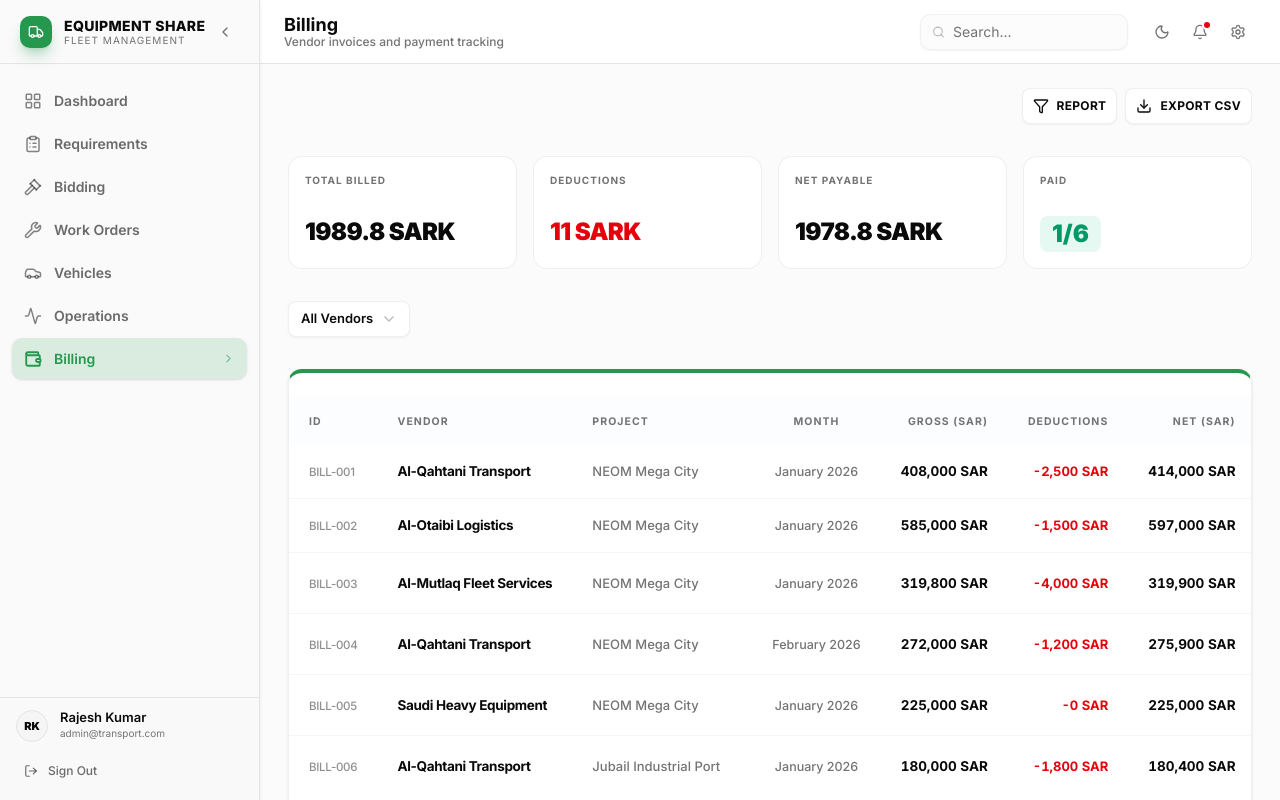
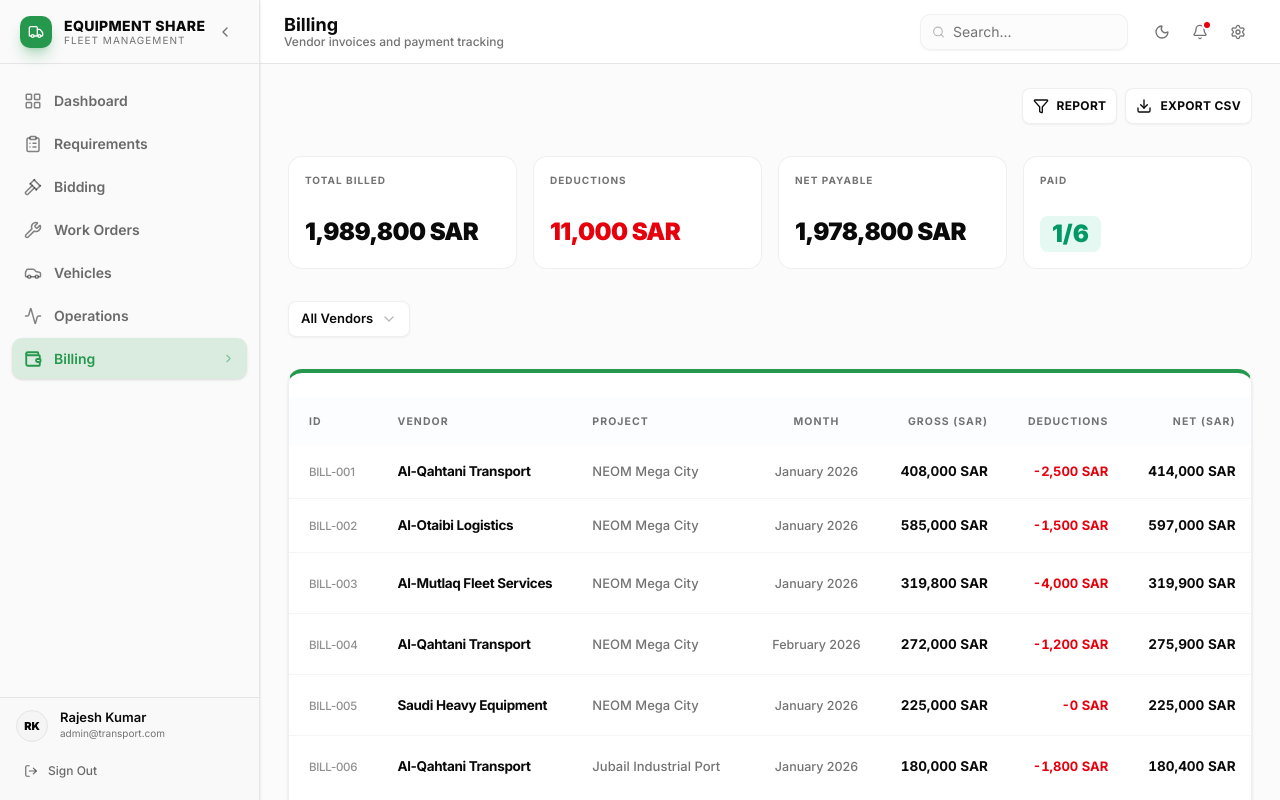
Before and after one commit to awaneesh-anzney/equipmentadmin, a Next.js app: page /billing in a window 1280 px wide. Built offline with nearby package versions, Linux system fonts and the light colour scheme.

Commit message:
total amount changes

```diff
--- a/src/components/billing/BillingStats.tsx
+++ b/src/components/billing/BillingStats.tsx
@@ -15,17 +15,17 @@
     const stats = [
         {
             label: "TOTAL BILLED",
-            value: `${(totalBilled / 1000).toFixed(1)} SARK`,
+            value: `${totalBilled.toLocaleString()} SAR`,
             color: "text-foreground",
         },
         {
             label: "DEDUCTIONS",
-            value: `${(totalDeductions / 1000).toFixed(0)} SARK`,
+            value: `${totalDeductions.toLocaleString()} SAR`,
             color: "text-destructive",
         },
         {
             label: "NET PAYABLE",
-            value: `${((totalBilled - totalDeductions) / 1000).toFixed(1)} SARK`,
+            value: `${(totalBilled - totalDeductions).toLocaleString()} SAR`,
             color: "text-foreground",
         },
         {
```
